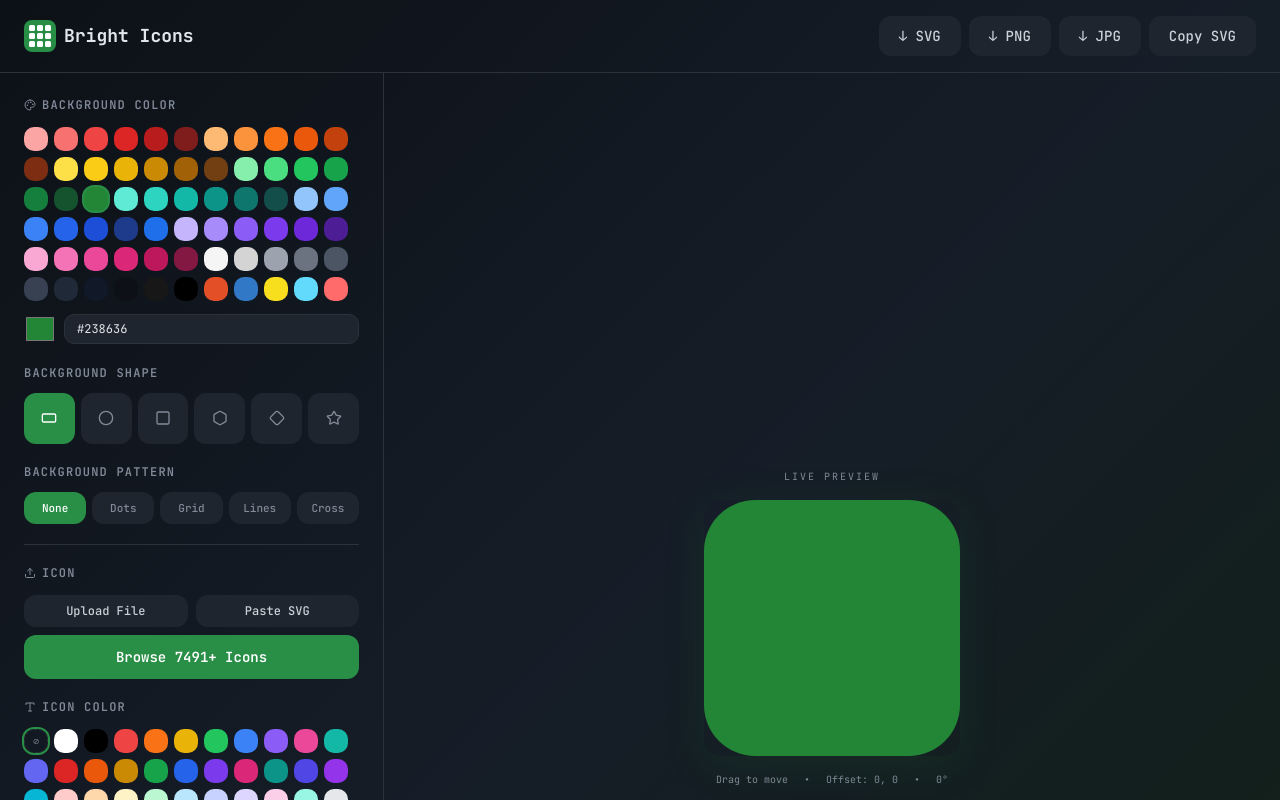
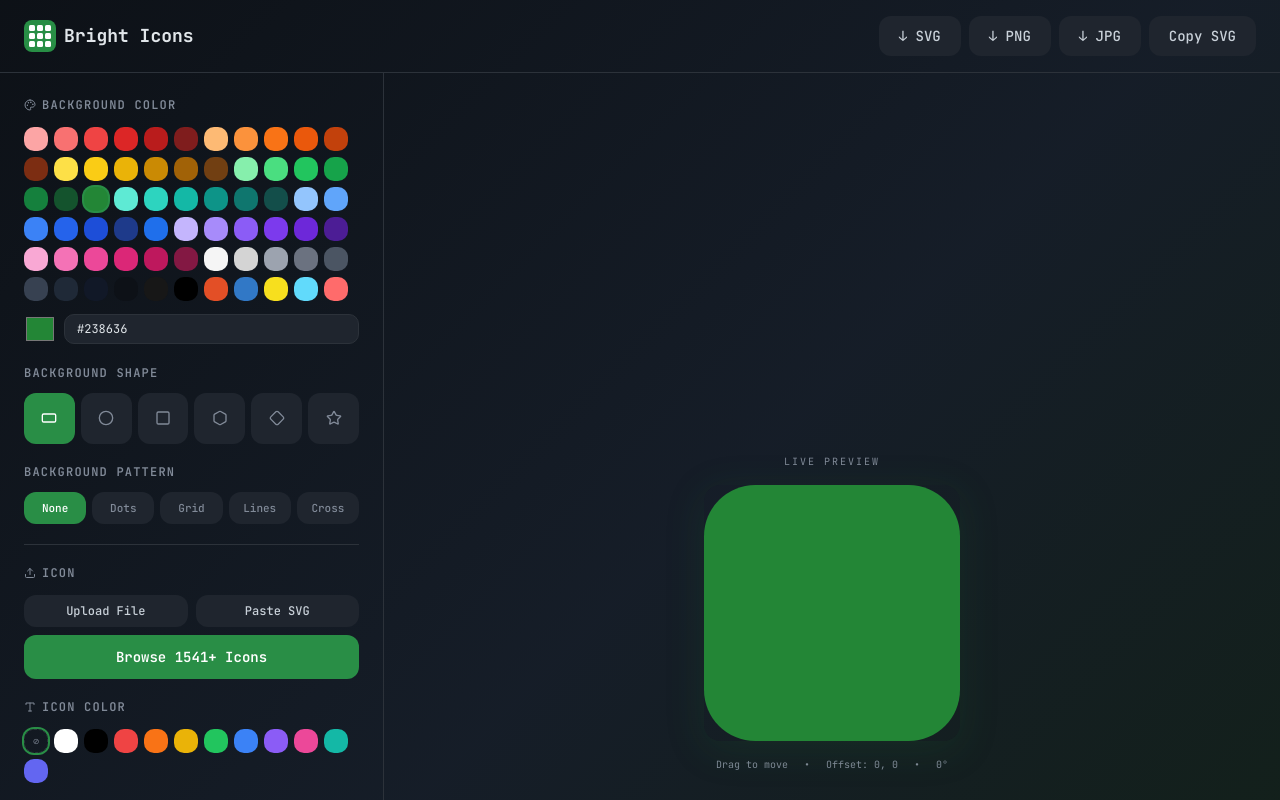
Before and after one commit to nikomarinovic/Bright-icons, a React (Vite) app: page /editor in a window 1280 px wide. Shown: the top 800 px of the page. Built offline with nearby package versions, Linux system fonts and the light colour scheme; the HTML template or start-up script is replaced by a standard one.

Commit message:
Revert "Expand IconPicker with Tabler icons and updated color palette"

```diff
--- a/src/components/editor/ControlsPanel.tsx
+++ b/src/components/editor/ControlsPanel.tsx
@@ -54,45 +54,8 @@ const BG_PATTERNS: { value: BgPattern; label: string }[] = [
 ];
 
 const ICON_COLORS = [
-  null,
-  "#ffffff",
-  "#000000",
-
-  // original
-  "#ef4444",
-  "#f97316",
-  "#eab308",
-  "#22c55e",
-  "#3b82f6",
-  "#8b5cf6",
-  "#ec4899",
-  "#14b8a6",
-  "#6366f1",
-
-  // vibrant
-  "#dc2626",
-  "#ea580c",
-  "#ca8a04",
-  "#16a34a",
-  "#2563eb",
-  "#7c3aed",
-  "#db2777",
-  "#0d9488",
-  "#4f46e5",
-  "#9333ea",
-  "#06b6d4",
-
-  // pastel
-  "#fecaca",
-  "#fed7aa",
-  "#fef3c7",
-  "#bbf7d0",
-  "#bae6fd",
-  "#c7d2fe",
-  "#ddd6fe",
-  "#fbcfe8",
-  "#99f6e4",
-  "#e5e7eb",
+  null, "#ffffff", "#000000", "#ef4444", "#f97316", "#eab308",
+  "#22c55e", "#3b82f6", "#8b5cf6", "#ec4899", "#14b8a6", "#6366f1",
 ];
 
 const SectionHeader = ({ children }: { children: React.ReactNode }) => (
--- a/src/components/editor/IconPicker.tsx
+++ b/src/components/editor/IconPicker.tsx
@@ -1,6 +1,5 @@
 import { useState, useMemo } from "react";
 import { icons, type LucideIcon } from "lucide-react";
-import * as TablerIcons from "@tabler/icons-react";
 import {
   Dialog,
   DialogContent,
@@ -12,23 +11,12 @@ import {
 // Deduplicate icons (lucide exports many aliases per icon)
 const seen = new Set<unknown>();
 const ICON_ENTRIES: [string, LucideIcon][] = [];
-
-// Add Lucide icons
 for (const [name, component] of Object.entries(icons)) {
   if (name.endsWith("Icon") || name.startsWith("Lucide")) continue;
   if (seen.has(component)) continue;
   seen.add(component);
   ICON_ENTRIES.push([name, component as LucideIcon]);
 }
-
-// Add Tabler icons
-for (const [name, component] of Object.entries(TablerIcons)) {
-  if (name.endsWith("Icon")) continue; // skip aliases
-  if (seen.has(component)) continue;
-  seen.add(component);
-  ICON_ENTRIES.push([`Tabler${name}`, component as LucideIcon]);
-}
-
 ICON_ENTRIES.sort((a, b) => a[0].localeCompare(b[0]));
 
 // Convert PascalCase to readable
```
